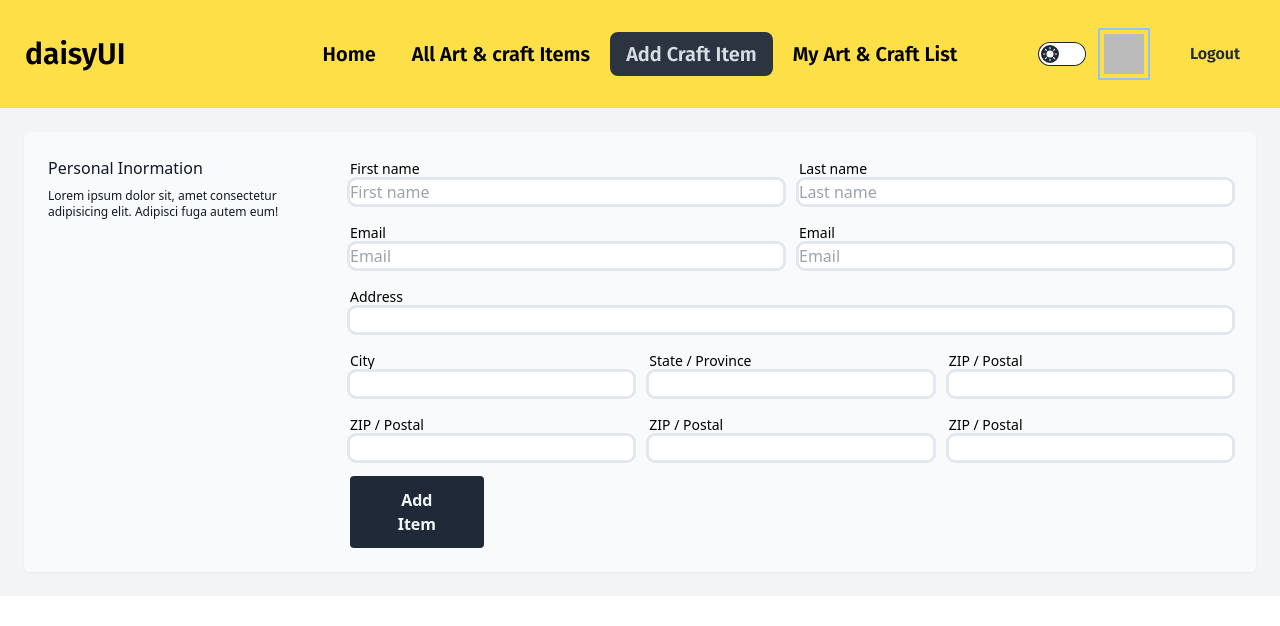
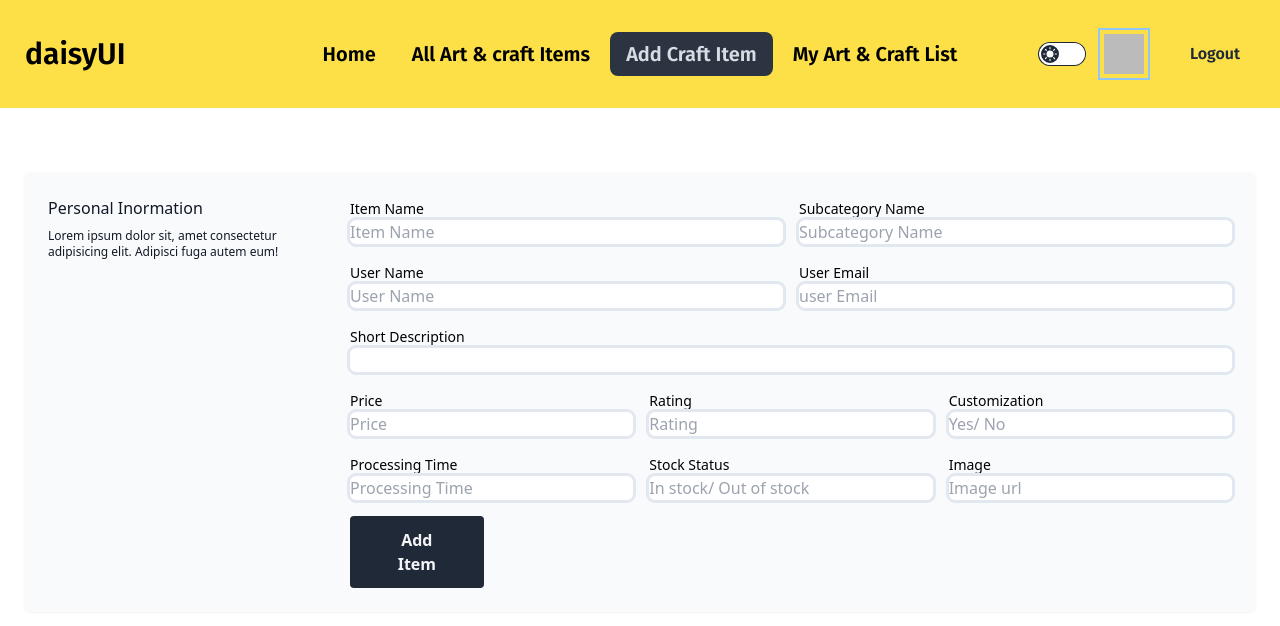
Before and after one commit to dev-kawser/artistic-avenue-client, a React (Vite) app: page /add-craft-item in a window 1280 px wide. Shown: the top 626 px of the page. Built offline with nearby package versions, Linux system fonts and the light colour scheme; no server answers; sample sign-in values are in the browser's storage; a web font is replaced by a local one.

Commit message:
add item page added

```diff
--- a/src/Pages/AddCraftItem/AddCraftItem.jsx
+++ b/src/Pages/AddCraftItem/AddCraftItem.jsx
@@ -1,10 +1,30 @@
 
 
 const AddCraftItem = () => {
+
+
+    const handleAddItem = e => {
+        e.preventDefault();
+        const form = e.target;
+        const item_name = form.item.value;
+        const subcategory_Name = form.subcategory.value;
+        const short_description = form.description.value;
+        const price = form.price.value;
+        const rating = form.rating.value;
+        const customization_example = form.customization.value;
+        const processing_time = form.processing.value;
+        const user_name = form.username.value;
+        const user_email = form.email.value;
+        const stock_status = form.stock.value;
+        const image_url = form.image.value;
+
+        const addItemInfo = { item_name, subcategory_Name, short_description, price, rating, customization_example, processing_time, user_email, user_name, stock_status, image_url };
+        console.log(addItemInfo);
+    }
     return (
         <div>
-            <section className="p-6 bg-gray-100 text-gray-900">
-                <form noValidate="" action="" className="container flex flex-col mx-auto space-y-12">
+            <section className="p-6 text-gray-900 mt-10">
+                <form onSubmit={handleAddItem} noValidate="" action="" className="container flex flex-col mx-auto space-y-12">
                     <fieldset className="grid grid-cols-4 gap-6 p-6 rounded-md shadow-sm bg-gray-50">
                         <div className="space-y-2 col-span-full lg:col-span-1">
                             <p className="font-medium">Personal Inormation</p>
@@ -12,50 +32,50 @@ const AddCraftItem = () => {
                         </div>
                         <div className="grid grid-cols-6 gap-4 col-span-full lg:col-span-3 text-black">
                             <div className="col-span-full sm:col-span-3">
-                                <label htmlFor="firstname" className="text-sm">First name</label>
-                                <input id="firstname" type="text" placeholder="First name" className="w-full dark:text-white rounded-md focus:ring focus:ring-opacity-75 text-black focus:ring-violet-600 border-gray-300 outline-slate-200 outline" />
+                                <label htmlFor="firstname" className="text-sm">Item Name</label>
+                                <input name="item" id="firstname" type="text" placeholder="Item Name" className="w-full text-black rounded-md focus:ring focus:ring-opacity-75  focus:ring-violet-600 border-gray-300 outline-slate-200 outline" />
                             </div>
                             <div className="col-span-full sm:col-span-3">
-                                <label htmlFor="lastname" className="text-sm">Last name</label>
-                                <input id="lastname" type="text" placeholder="Last name" className="w-full dark:text-white rounded-md focus:ring focus:ring-opacity-75 text-black focus:ring-violet-600 border-gray-300 outline-slate-200 outline" />
+                                <label htmlFor="lastname" className="text-sm">Subcategory Name</label>
+                                <input name="subcategory" id="lastname" type="text" placeholder="Subcategory Name" className="w-full text-black rounded-md focus:ring focus:ring-opacity-75  focus:ring-violet-600 border-gray-300 outline-slate-200 outline" />
                             </div>
                             <div className="col-span-full sm:col-span-3">
-                                <label htmlFor="email" className="text-sm">Email</label>
-                                <input id="email" type="email" placeholder="Email" className="w-full rounded-md dark:text-white focus:ring focus:ring-opacity-75 text-black focus:ring-violet-600 border-gray-300 outline-slate-200 outline" />
+                                <label htmlFor="email" className="text-sm">User Name</label>
+                                <input name="username" id="email" type="email" placeholder="User Name" className="w-full rounded-md  focus:ring focus:ring-opacity-75 text-black focus:ring-violet-600 border-gray-300 outline-slate-200 outline" />
                             </div>
                             <div className="col-span-full sm:col-span-3">
-                                <label htmlFor="email" className="text-sm">Email</label>
-                                <input id="email" type="email" placeholder="Email" className="w-full rounded-md dark:text-white focus:ring focus:ring-opacity-75 text-black focus:ring-violet-600 border-gray-300 outline-slate-200 outline" />
+                                <label htmlFor="email" className="text-sm">User Email</label>
+                                <input name="email" id="email" type="email" placeholder="user Email" className="w-full rounded-md  focus:ring focus:ring-opacity-75 text-black focus:ring-violet-600 border-gray-300 outline-slate-200 outline" />
                             </div>
                             <div className="col-span-full">
-                                <label htmlFor="address" className="text-sm">Address</label>
-                                <input id="address" type="text" placeholder="" className="w-full rounded-md dark:text-white focus:ring focus:ring-opacity-75 text-black focus:ring-violet-600 border-gray-300 outline-slate-200 outline" />
+                                <label htmlFor="address" className="text-sm">Short Description</label>
+                                <input name="description" id="address" type="text" placeholder="" className="w-full rounded-md  focus:ring focus:ring-opacity-75 text-black focus:ring-violet-600 border-gray-300 outline-slate-200 outline" />
                             </div>
                             <div className="col-span-full sm:col-span-2">
-                                <label htmlFor="city" className="text-sm">City</label>
-                                <input id="city" type="text" placeholder="" className="w-full rounded-md focus:ring dark:text-white focus:ring-opacity-75 text-black focus:ring-violet-600 border-gray-300 outline-slate-200 outline" />
+                                <label htmlFor="city" className="text-sm">Price</label>
+                                <input name="price" id="city" type="text" placeholder="Price" className="w-full rounded-md focus:ring  focus:ring-opacity-75 text-black focus:ring-violet-600 border-gray-300 outline-slate-200 outline" />
                             </div>
                             <div className="col-span-full sm:col-span-2">
-                                <label htmlFor="state" className="text-sm">State / Province</label>
-                                <input id="state" type="text" placeholder="" className="w-full rounded-md focus:ring dark:text-white focus:ring-opacity-75 text-black focus:ring-violet-600 border-gray-300 outline-slate-200 outline" />
+                                <label htmlFor="state" className="text-sm">Rating</label>
+                                <input name="rating" id="state" type="text" placeholder="Rating" className="w-full rounded-md focus:ring  focus:ring-opacity-75 text-black focus:ring-violet-600 border-gray-300 outline-slate-200 outline" />
                             </div>
                             <div className="col-span-full sm:col-span-2">
-                                <label htmlFor="zip" className="text-sm">ZIP / Postal</label>
-                                <input id="zip" type="text" placeholder="" className="w-full rounded-md focus:ring dark:text-white focus:ring-opacity-75 text-black focus:ring-violet-600 border-gray-300 outline-slate-200 outline" />
+                                <label htmlFor="zip" className="text-sm">Customization</label>
+                                <input name="customization" id="zip" type="text" placeholder="Yes/ No" className="w-full rounded-md focus:ring  focus:ring-opacity-75 text-black focus:ring-violet-600 border-gray-300 outline-slate-200 outline" />
                             </div>
                             <div className="col-span-full sm:col-span-2">
-                                <label htmlFor="zip" className="text-sm">ZIP / Postal</label>
-                                <input id="zip" type="text" placeholder="" className="w-full rounded-md focus:ring dark:text-white focus:ring-opacity-75 text-black focus:ring-violet-600 border-gray-300 outline-slate-200 outline" />
+                                <label htmlFor="zip" className="text-sm">Processing Time</label>
+                                <input name="processing" id="zip" type="text" placeholder="Processing Time" className="w-full rounded-md focus:ring  focus:ring-opacity-75 text-black focus:ring-violet-600 border-gray-300 outline-slate-200 outline" />
                             </div>
                             <div className="col-span-full sm:col-span-2">
-                                <label htmlFor="zip" className="text-sm">ZIP / Postal</label>
-                                <input id="zip" type="text" placeholder="" className="w-full rounded-md focus:ring dark:text-white focus:ring-opacity-75 text-black focus:ring-violet-600 border-gray-300 outline-slate-200 outline" />
+                                <label htmlFor="zip" className="text-sm">Stock Status</label>
+                                <input name="stock" id="zip" type="text" placeholder="In stock/ Out of stock" className="w-full rounded-md focus:ring  focus:ring-opacity-75 text-black focus:ring-violet-600 border-gray-300 outline-slate-200 outline" />
                             </div>
                             <div className="col-span-full sm:col-span-2">
-                                <label htmlFor="zip" className="text-sm">ZIP / Postal</label>
-                                <input id="zip" type="text" placeholder="" className="w-full rounded-md focus:ring dark:text-white focus:ring-opacity-75 text-black focus:ring-violet-600 border-gray-300 outline-slate-200 outline" />
+                                <label htmlFor="zip" className="text-sm">Image</label>
+                                <input name="image" id="zip" type="text" placeholder="Image url" className="w-full rounded-md focus:ring  focus:ring-opacity-75 text-black focus:ring-violet-600 border-gray-300 outline-slate-200 outline" />
                             </div>
-                            <button type="button" className="px-8 py-3 font-semibold rounded bg-gray-800 text-gray-100 hover:scale-105">Add Item</button>
+                            <button type="submit" className="px-8 py-3 font-semibold rounded bg-gray-800 text-gray-100 hover:scale-105">Add Item</button>
                         </div>
                     </fieldset>
                 </form>
```
